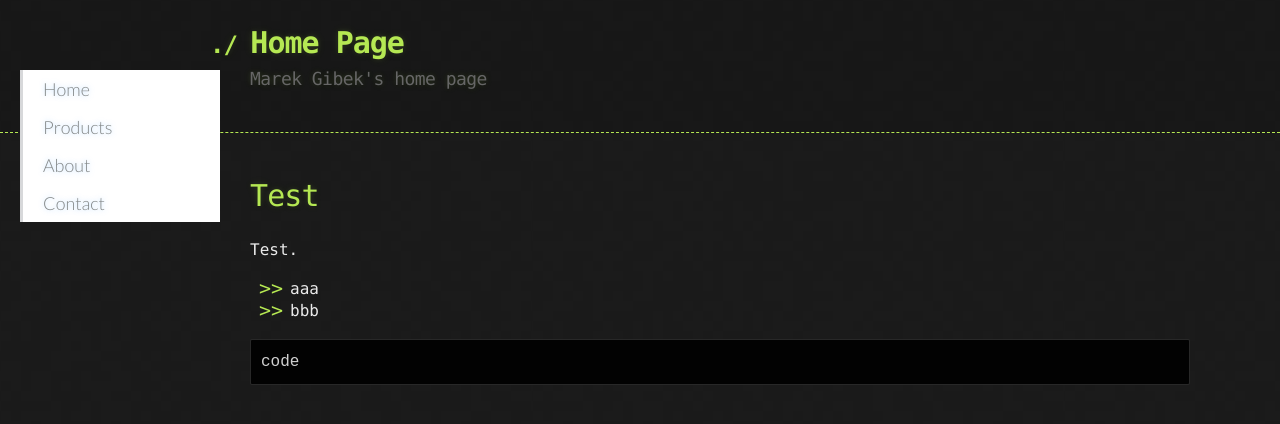
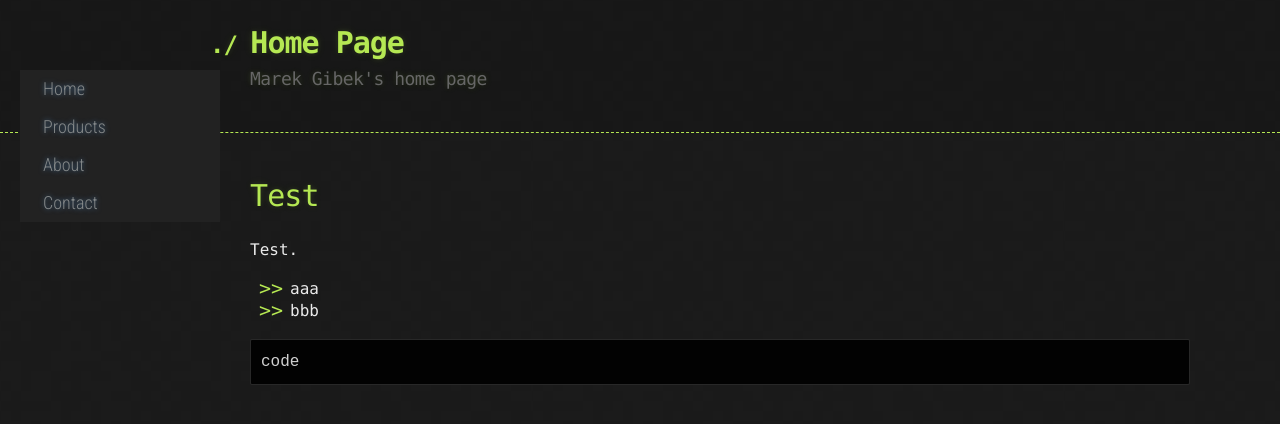
Before and after one commit to marek-g/marek-g.github.io, a Jekyll site: the page built from index.md, in a window 1280 px wide. Shown: the top 424 px of the page. Built offline with Jekyll 4.4.1, drawn with Linux system fonts in a browser that asks for light colours; our own code applies the rules of GitHub Pages for plain Markdown files.

Commit message:
Menu tweaks.

```diff
--- a/assets/css/menu.css
+++ b/assets/css/menu.css
@@ -1,4 +1,4 @@
-@import url(http://fonts.googleapis.com/css?family=Lato:300,400,700);
+@import url(http://fonts.googleapis.com/css?family=Roboto+Condensed:400,300);
 /* Starter CSS for Flyout Menu */
 #cssmenu,
 #cssmenu ul,
@@ -53,7 +53,7 @@
 }
 /* Custom CSS Styles */
 #cssmenu {
-  font-family: 'Lato', sans-serif;
+  font-family: 'Roboto Condensed';
   font-size: 18px;
   width: 200px;
 }
@@ -69,10 +69,10 @@
   float: none;
 }
 #cssmenu ul {
-  background: #fff;
+  background: #222;
 }
 #cssmenu > ul > li {
-  border-left: 3px solid #d7d8da;
+  border-left: 3px solid #222222;
 }
 #cssmenu > ul > li > a {
   padding: 10px 20px;
@@ -84,7 +84,7 @@
   color: #3dbd99;
 }
 #cssmenu > ul > li:hover {
-  background: #f6f6f6;
+  background: #444444;
 }
 /* Sub Menu */
 #cssmenu ul ul a:link,
@@ -99,14 +99,14 @@
 }
 #cssmenu ul ul a {
   padding: 8px 0;
-  border-bottom: 1px solid #eeeeee;
+  border-bottom: 1px solid #666;
 }
 #cssmenu ul ul li {
   padding: 0 20px;
-  background: #fff;
+  background: #222;
 }
 #cssmenu ul ul li:last-child {
-  border-bottom: 3px solid #d7d8da;
+  border-bottom: 3px solid #888;
   padding-bottom: 10px;
 }
 #cssmenu ul ul li:first-child {
@@ -124,7 +124,7 @@
   left: -20px;
   top: 13px;
   border-left: 10px solid transparent;
-  border-right: 10px solid #fff;
+  border-right: 10px solid #222;
   border-bottom: 10px solid transparent;
   border-top: 10px solid transparent;
 }
--- a/assets/css/style.scss
+++ b/assets/css/style.scss
@@ -5,6 +5,7 @@
 
 .sidebar {
     width: 100%;
+    height: 100%;
     position: fixed;
     z-index: 1;
     top: 50px;
```
